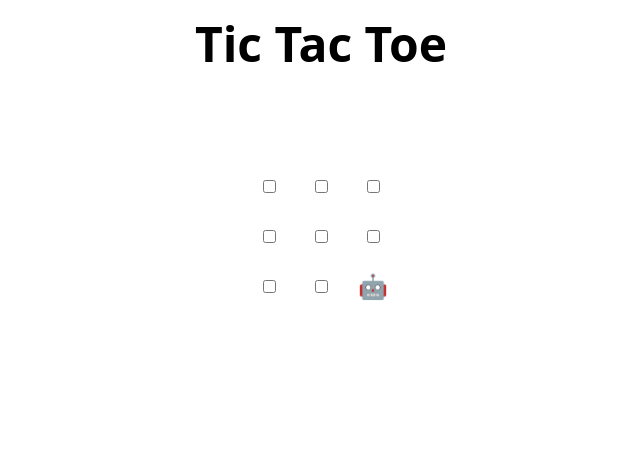
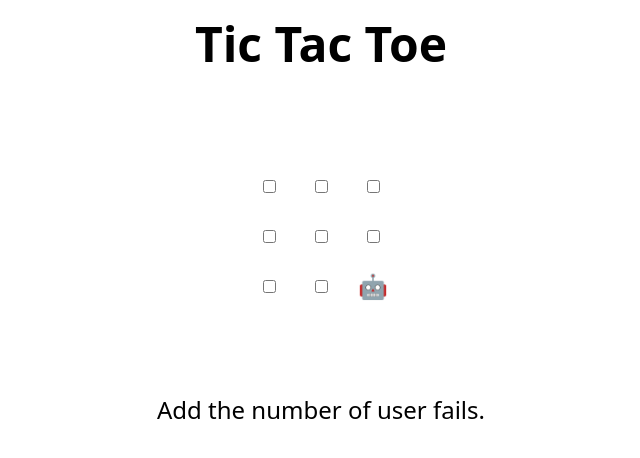
Before and after one commit to Andrea-Sgarbi/skills-review-pull-requests, a plain HTML site: page index.html in a window 1280 px wide. Shown: the whole page, without its empty margins (319-959 px from the left). Drawn offline with Linux system fonts and the light colour scheme.

Commit message:
Update index.html
Suggestion for .html

```diff
--- a/index.html
+++ b/index.html
@@ -48,7 +48,7 @@
 </table>
 
 <h2 hidden>Game over, refresh to play again 🧑‍💻 🤖!</h2>
-
+Add the number of user fails.
 <script>
   // Initialization
   const boxes = Array.from(document.querySelectorAll("td"));
```
